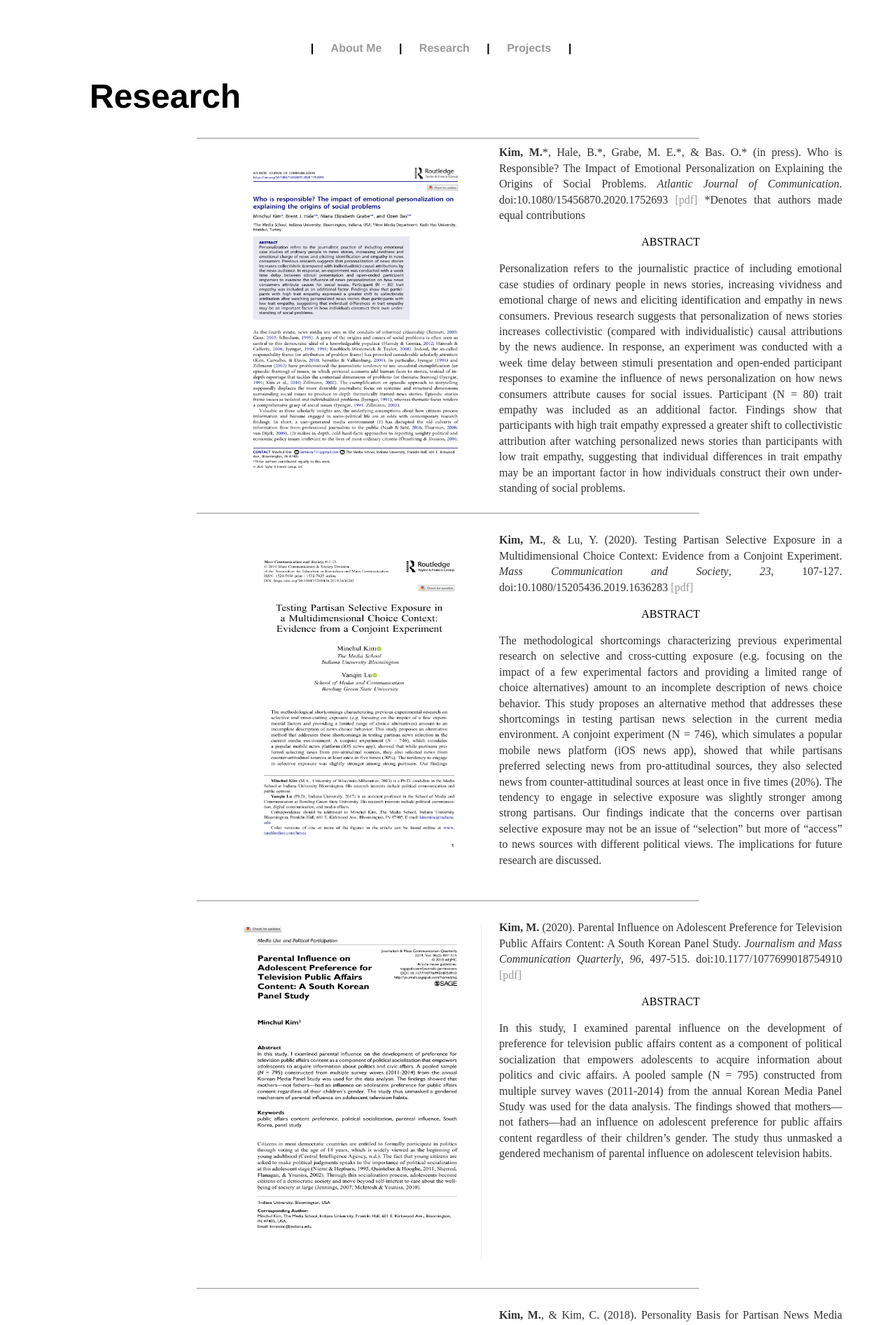
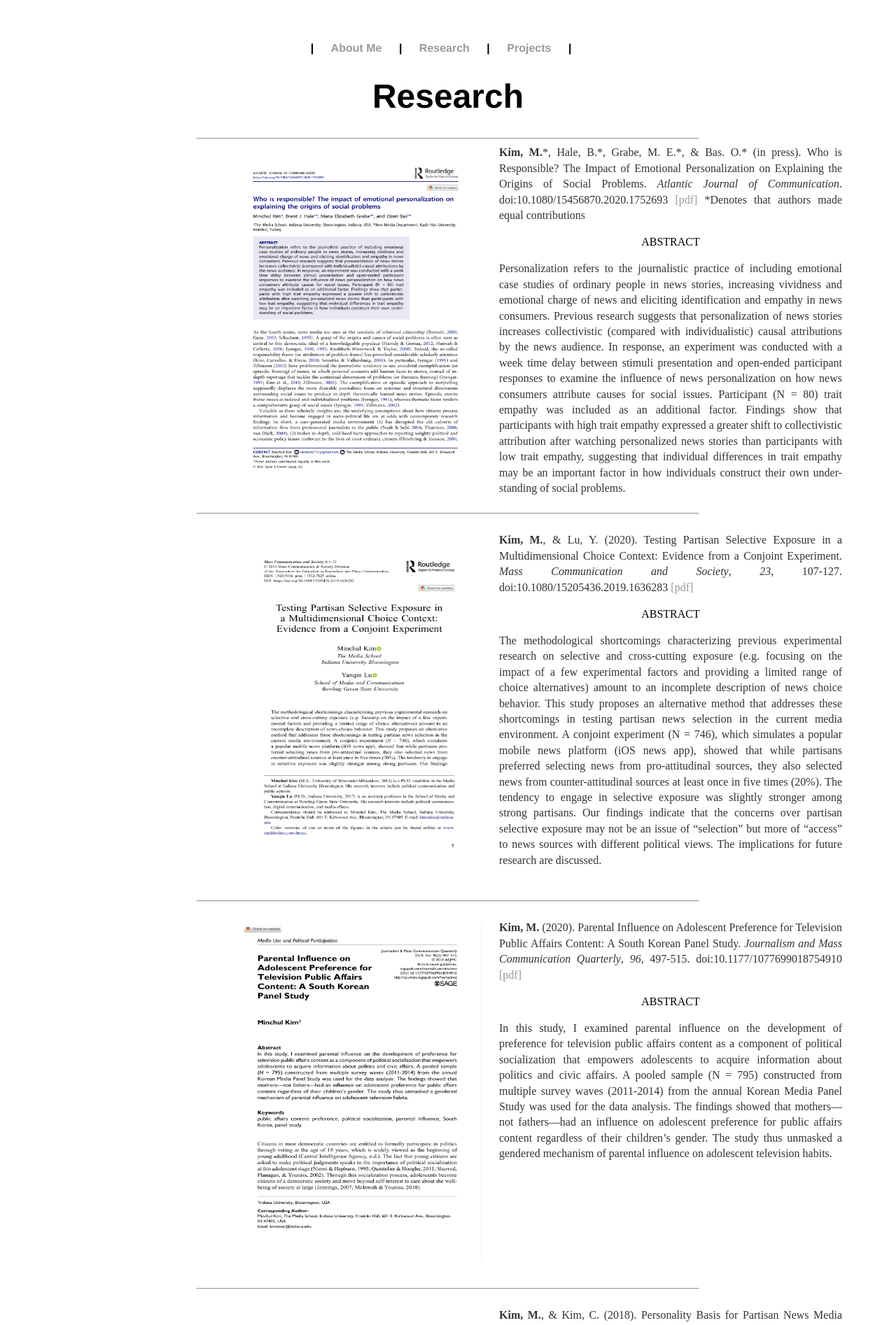
Before and after one commit to minchulkim-phd/minchulkim, a Jekyll site: the page built from research/index.html, in a window 1280 px wide. Shown: the top 1894 px of the page at 70% size. Built offline with Jekyll 4.4.1, drawn with Linux system fonts in a browser that asks for light colours.

```diff
--- a/research/index.html
+++ b/research/index.html
@@ -3,7 +3,9 @@ layout: default
 title: Minchul Kim(Ph.D.)'s Personal Webpage
 ---
 <div class="blurb">
-	<cetner><h1>Research</h1></center>
+
+	<center><h1>Research</h1></center>
+
 	<hr width="70%" alight='left'>
 	<div class="slide-content">
 		<img src="/images/kim et al. 2021.png" width='360px;' height='480px;' style="float:left;margin: 5px 20px;">
```
